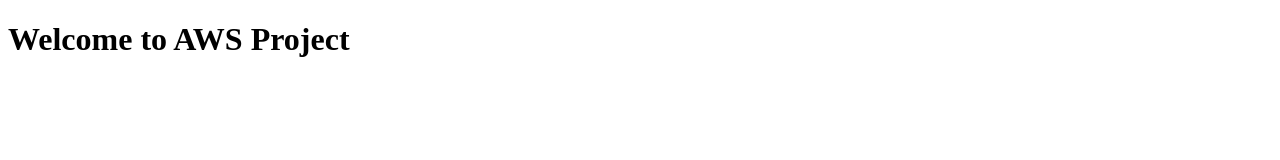
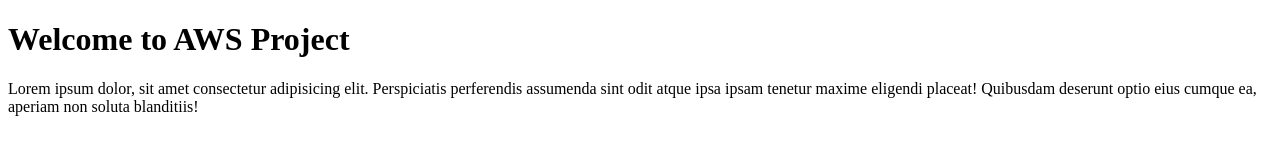
Before and after one commit to shubhamp2803/awsproject, a plain HTML site: page index.html in a window 1280 px wide. Drawn offline with Linux system fonts and the light colour scheme.

Commit message:
New Changes Added

```diff
--- a/index.html
+++ b/index.html
@@ -8,5 +8,6 @@
   </head>
   <body>
 <h1>Welcome to AWS Project</h1>
+<p>Lorem ipsum dolor, sit amet consectetur adipisicing elit. Perspiciatis perferendis assumenda sint odit atque ipsa ipsam tenetur maxime eligendi placeat! Quibusdam deserunt optio eius cumque ea, aperiam non soluta blanditiis!</p>
   </body>
 </html>
```
Also changed, not shown: test/test.html (added, +1 -0 lines).
